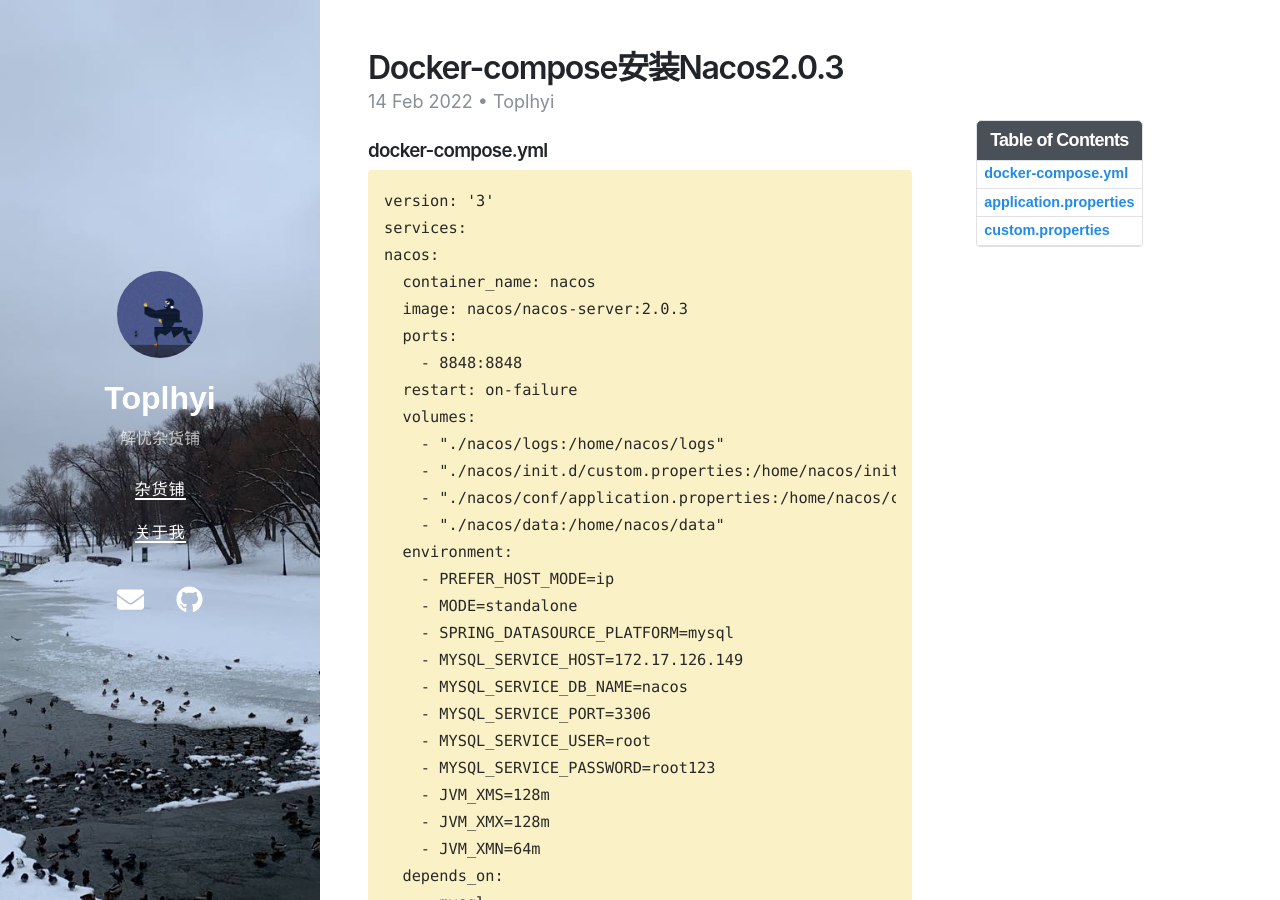
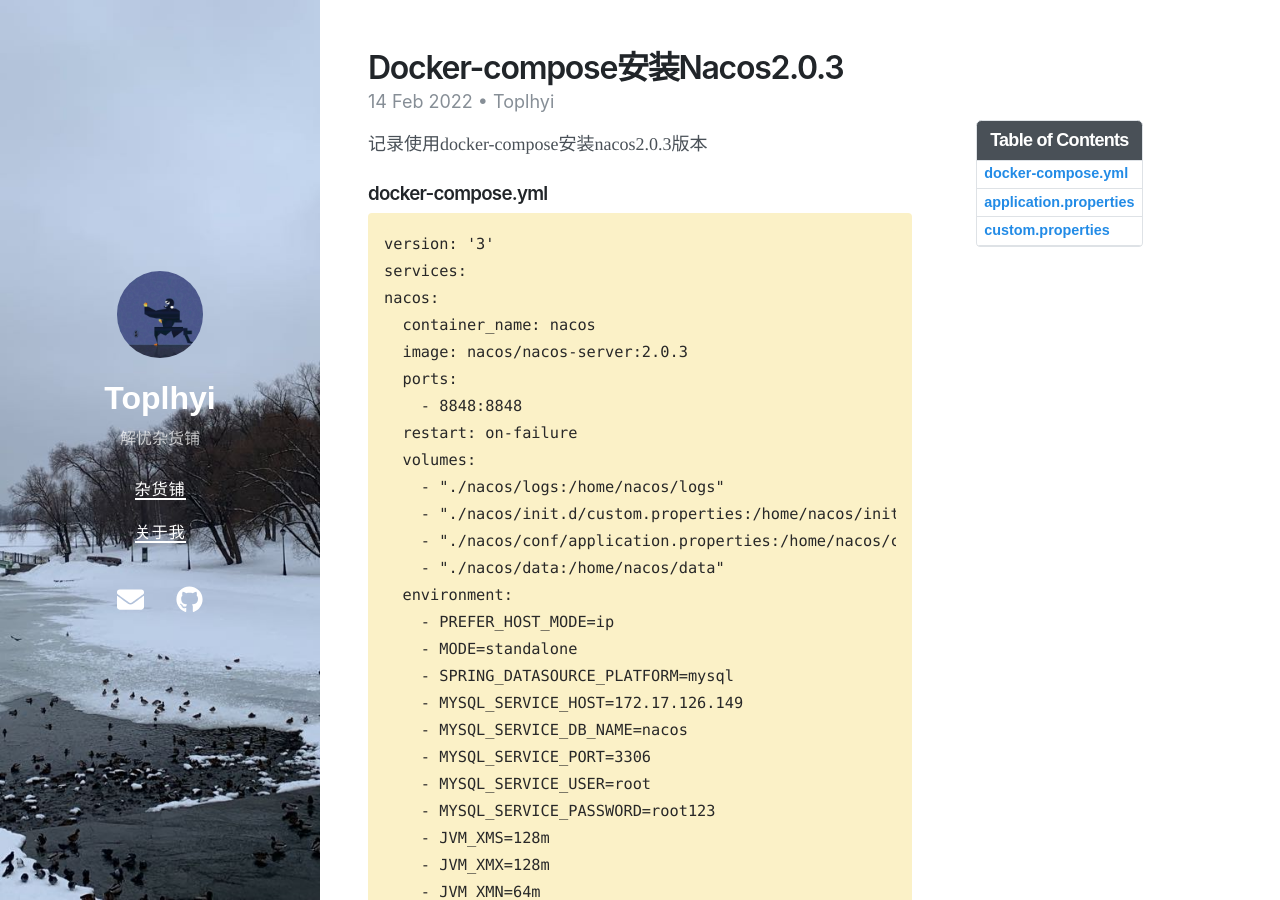
Before and after one commit to toplhy/toplhy.github.io, a Jekyll site: the page built from _posts/2022-02-14-docker-compose-nacos.md, in a window 1280 px wide and 900 px high. Built offline with Jekyll 4.4.1, drawn with Linux system fonts in a browser that asks for light colours; nearby versions of some CDN libraries.

Commit message:
Update 2022-02-14-docker-compose-nacos.md

````diff
--- a/_posts/2022-02-14-docker-compose-nacos.md
+++ b/_posts/2022-02-14-docker-compose-nacos.md
@@ -6,6 +6,8 @@
 tags: [docker, docker compose, nacos]
 toc:  true
 ---
+
+记录使用docker-compose安装nacos2.0.3版本
 
 ### docker-compose.yml
 ```
````
